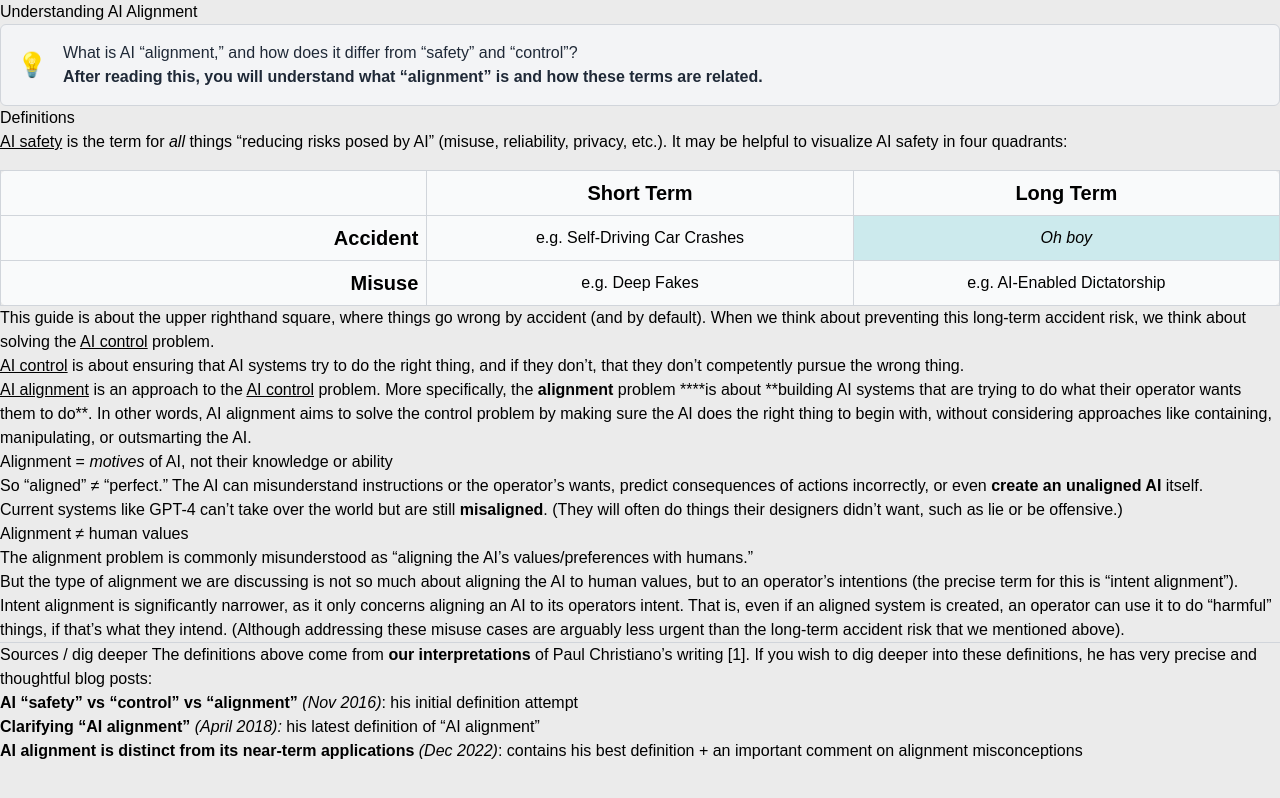
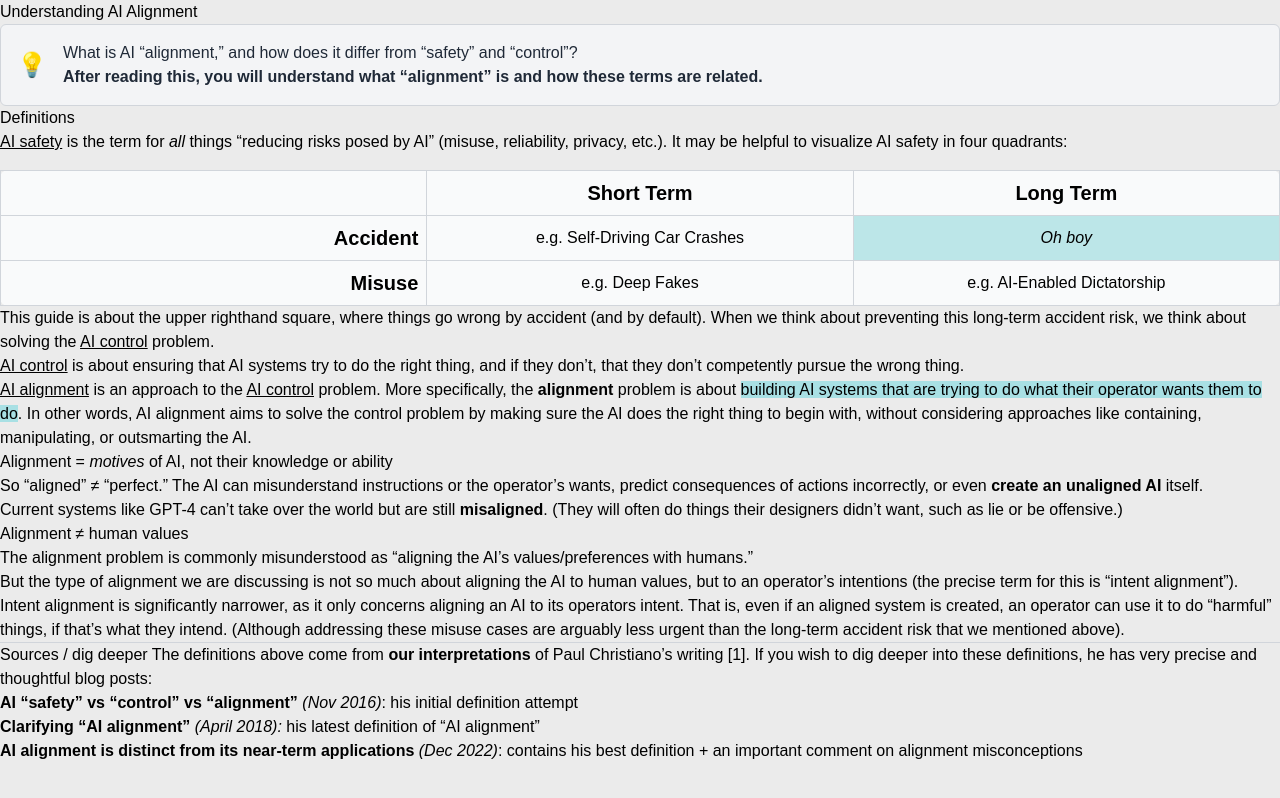
Before and after one commit to masonwang025/alignment-guide, a Next.js app: page /why-alignment/understanding-alignment in a window 1280 px wide. Built offline with nearby package versions, Linux system fonts and the light colour scheme.

Commit message:
highlight done properly

```diff
--- a/src/components/elements/RiskTable.tsx
+++ b/src/components/elements/RiskTable.tsx
@@ -22,7 +22,7 @@ const RiskTable = () => {
                         <tr>
                             <td className={cn(headerClass, "text-right")}>Accident</td>
                             <td className={textCenterClass}>e.g. Self-Driving Car Crashes</td>
-                            <td className={cn(textCenterClass, "bg-accent-300")}><i>Oh boy</i></td>
+                            <td className={cn(textCenterClass, "bg-highlight-dark")}><i>Oh boy</i></td>
                         </tr>
                         <tr>
                             <td className={cn(headerClass, "text-right")}>Misuse</td>
--- /dev/null
+++ b/src/components/elements/StyledText.tsx
@@ -0,0 +1,13 @@
+import { cn } from "@/utils/shadcn-utils";
+
+function StyledText({ highlight, children, className }: { highlight?: boolean, children: React.ReactNode, className?: string }) {
+    return (
+        <span className={cn(className, {
+            'bg-highlight': highlight,
+        })}>
+            {children}
+        </span>
+    )
+}
+
+export default StyledText;
--- a/src/pages/why-alignment/understanding-alignment.mdx
+++ b/src/pages/why-alignment/understanding-alignment.mdx
@@ -1,5 +1,6 @@
 import Promise from "@/components/elements/Promise";
 import RiskTable from "@/components/elements/RiskTable";
+import StyledText from "@/components/elements/StyledText";
 
 # Understanding AI Alignment
 
@@ -23,12 +24,14 @@ This guide is about the upper righthand square, where things go wrong by acciden
 <u>AI control</u> is about ensuring that AI systems try to do the right thing, and
 if they don’t, that they don’t competently pursue the wrong thing.
 
-<u>AI alignment</u> is an approach to the <u>AI control</u> problem. More specifically,
-the **alignment** problem \***\*is about **building AI systems that are trying to
-do what their operator wants them to do\*\*. In other words, AI alignment aims to
-solve the control problem by making sure the AI does the right thing to begin with,
-without considering approaches like containing, manipulating, or outsmarting the
-AI.
+<div>
+  <u>AI alignment</u> is an approach to the <u>AI control</u> problem. More specifically,
+  the **alignment** problem is about <StyledText highlight>building AI systems that are trying to
+    do what their operator wants them to do</StyledText>. In other words, AI alignment aims to
+  solve the control problem by making sure the AI does the right thing to begin with,
+  without considering approaches like containing, manipulating, or outsmarting the
+  AI.
+</div>
 
 ## Alignment = _motives_ of AI, not their knowledge or ability
 
--- a/src/styles/globals.css
+++ b/src/styles/globals.css
@@ -107,11 +107,6 @@ footer {
   @apply bg-background !important;
 }
 
-/* highlight color */
-mark {
-  @apply bg-accent-300;
-}
-
 /* default transition */
 .trans {
   @apply transition-all duration-200 ease-in-out;
--- a/tailwind.config.ts
+++ b/tailwind.config.ts
@@ -20,10 +20,13 @@ const config = {
           light: "#F2F2F2", // Gray95
         },
         accent: {
-          300: "#bce6e8bb", // teal-ish? don't kill me
           400: "#DEDEDE",
           500: "#ACAAA8",
           600: "#767676",
+        },
+        highlight: {
+          DEFAULT: "#a8e0e4",
+          dark: "#bce6e8",
         },
         dark: "#222222",
       },
```
